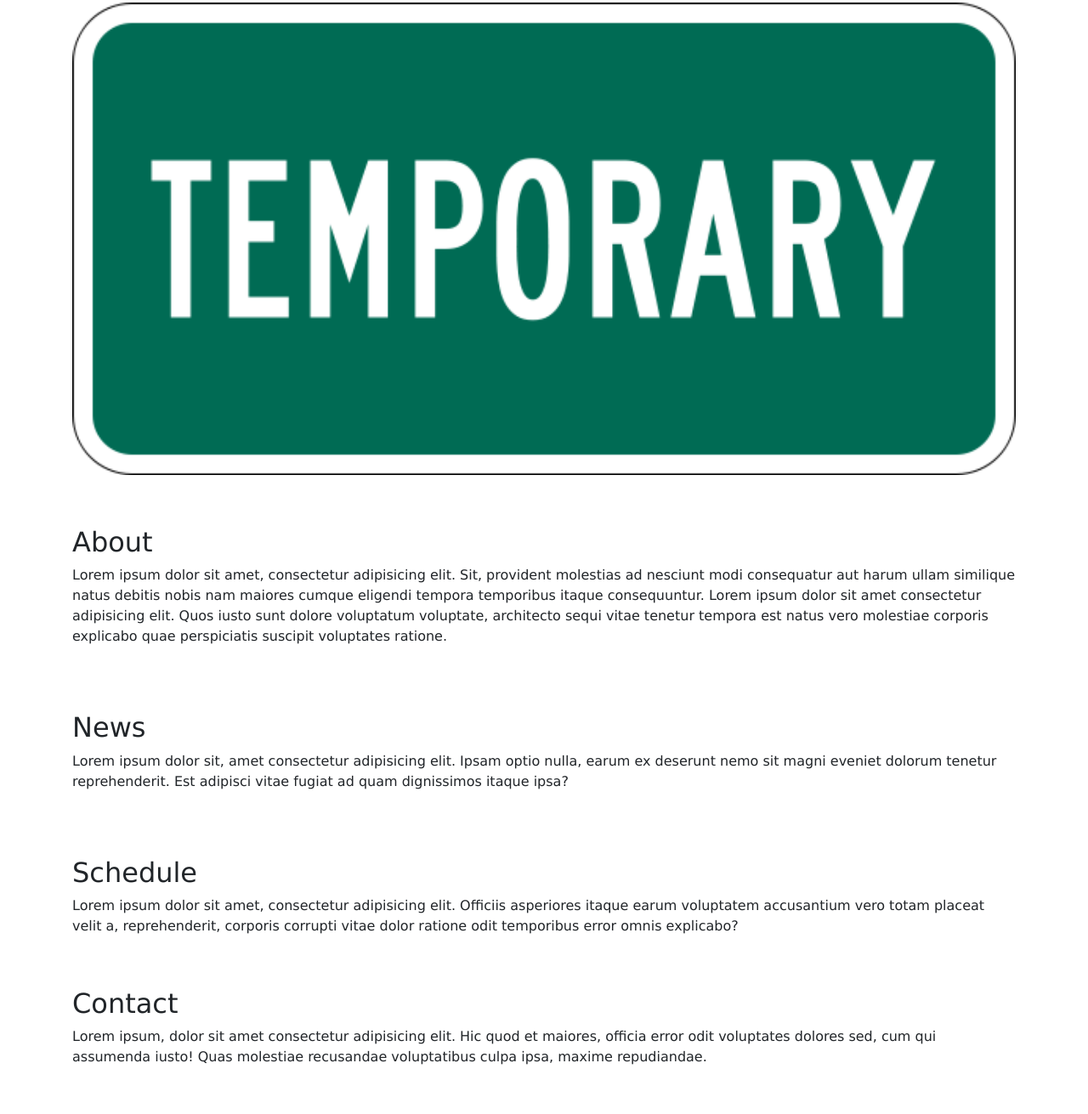
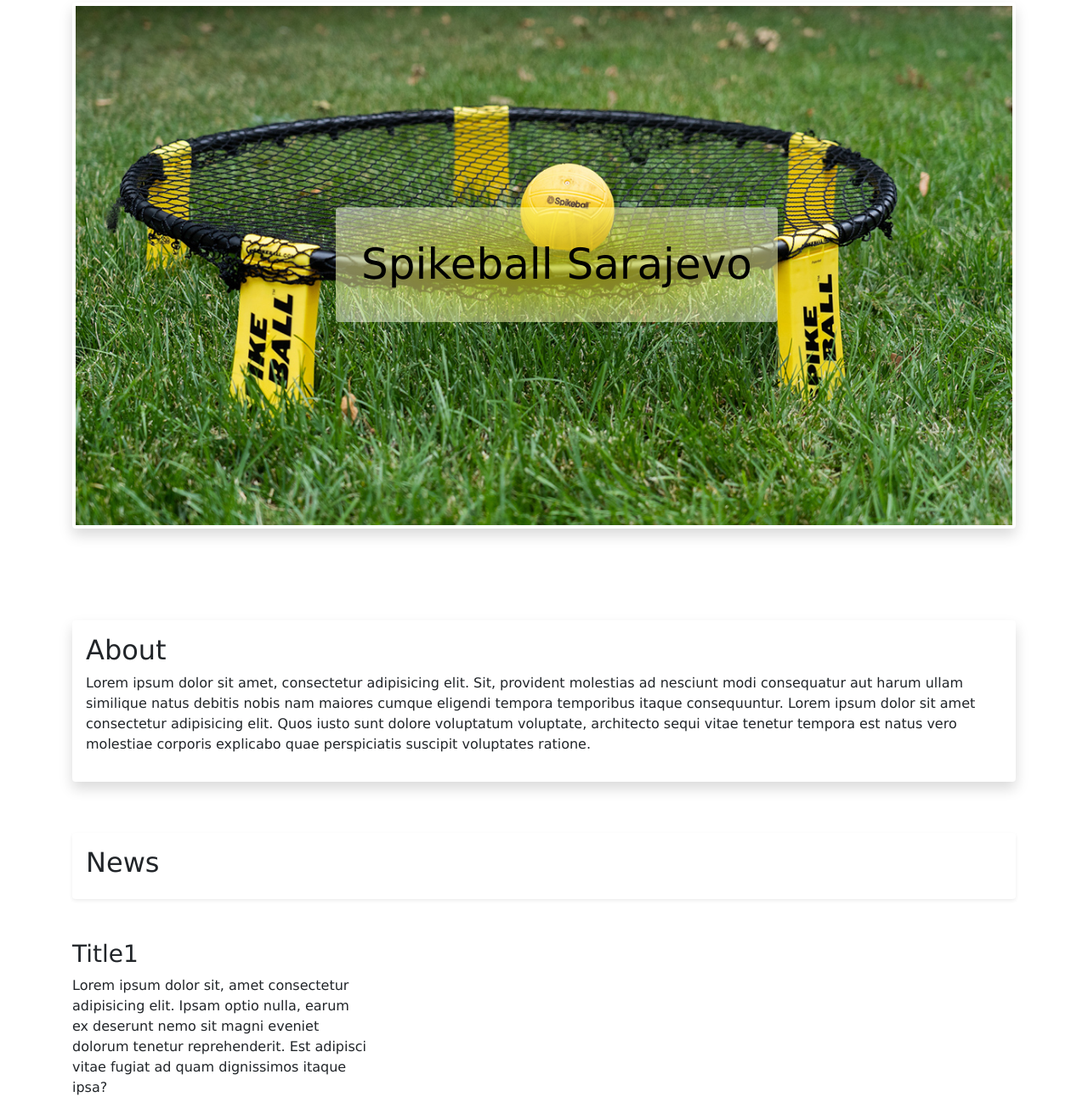
Before and after one commit to FarukIm/SpikeBall, a plain HTML site: page index.html in a window 1280 px wide. Shown: the part 163-1474 px from the top of the page at 85% size. Drawn offline with nearby package versions, Linux system fonts and the light colour scheme.

Commit message:
added shadows to some parts and started multi item carousel

```diff
--- a/index.html
+++ b/index.html
@@ -55,7 +55,11 @@
         <div class="container spacing">
             <div class="row">
                 <div class="col-12">
-                    <img src="images/Temporary.png" class="titleImage" alt="title image">
+                    <div class="heading">
+                        <div class="heading-center rounded">Spikeball Sarajevo</div>
+                    </div>
+                    <img src="images/header.jpg" class="titleImage img-fluid rounded shadow p-1 mb-5 bg-white rounded"
+                        alt="title image">
                 </div>
             </div>
         </div>
@@ -63,16 +67,20 @@
 
     <section id="about">
         <div class="container spacing">
+            <div class="shadow p-3 mb-5 bg-white rounded">
                 <h2>About</h2>
                 <div class="row">
                     <div class="col">
-                    <p>Lorem ipsum dolor sit amet, consectetur adipisicing elit. Sit, provident molestias ad nesciunt
+                        <p>Lorem ipsum dolor sit amet, consectetur adipisicing elit. Sit, provident molestias ad
+                            nesciunt
                             modi consequatur aut harum ullam similique natus debitis nobis nam maiores cumque eligendi
                             tempora temporibus itaque consequuntur.
                             Lorem ipsum dolor sit amet consectetur adipisicing elit. Quos iusto sunt dolore voluptatum
-                        voluptate, architecto sequi vitae tenetur tempora est natus vero molestiae corporis explicabo
+                            voluptate, architecto sequi vitae tenetur tempora est natus vero molestiae corporis
+                            explicabo
                             quae perspiciatis suscipit voluptates ratione.
                         </p>
+                    </div>
                 </div>
             </div>
         </div>
@@ -80,12 +88,30 @@
 
     <section id="news">
         <div class="container spacing">
+            <div class="shadow-sm p-3 mb-5 bg-white rounded">
                 <h2>News</h2>
+            </div>
             <div class="row">
-                <div class="col">
-                    <p>Lorem ipsum dolor sit, amet consectetur adipisicing elit. Ipsam optio nulla, earum ex deserunt
+                <div id="newsCarousel" class="carousel slide" data-ride="carousel">
+                    <ol class="carousel-indicators">
+                        <li data-target="#news1" data-slide-to="0" class="active"></li>
+                        <li data-target="#news2" data-slide-to="1"></li>
+                        <li data-target="#news3" data-slide-to="2"></li>
+                        <li data-target="#news4" data-slide-to="3"></li>
+                        <li data-target="#news5" data-slide-to="4"></li>
+                        <li data-target="#news6" data-slide-to="5"></li>
+                    </ol>
+                </div>
+                <div class="carousel-inner" role="listbox">
+                    <div class="col-4">
+                        <div class="carousel-item active">
+                            <h3>Title1</h3>
+                            <p>Lorem ipsum dolor sit, amet consectetur adipisicing elit. Ipsam optio nulla, earum ex
+                                deserunt
                                 nemo sit magni eveniet dolorum tenetur reprehenderit. Est adipisci vitae fugiat ad quam
                                 dignissimos itaque ipsa?</p>
+                        </div>
+                    </div>
                 </div>
             </div>
         </div>
--- a/styles.css
+++ b/styles.css
@@ -75,3 +75,20 @@
 .spacing{
     margin-top: 60px;
 }
+
+.heading-center{
+    background: radial-gradient(rgba(255, 255, 0, 0.534), rgba(255, 255, 255, 0.5));
+    padding: 30px;
+    color: black;
+    font-size: 50px;
+}
+
+.heading{
+    position: absolute;
+    width: 100%;
+    height: 100%;
+    z-index:2;
+    display: flex;
+    align-items: center;
+    justify-content: center;
+}
```
Also changed, not shown: Images/header.jpg (added). Lines whose indentation alone changed are shown as unchanged.
